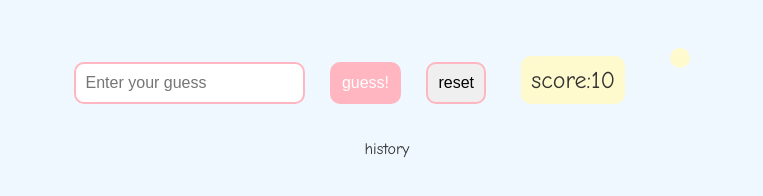
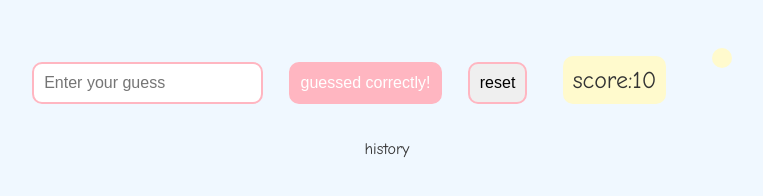
Before and after one commit to Sabarish-Ramesh/localstorage-mini, a plain HTML site: page index.html in a window 1280 px wide. Shown: the whole page, without its empty margins (253-1016 px from the left). Drawn offline with Linux system fonts and the light colour scheme.

Commit message:
index file changed

```diff
--- a/index.html
+++ b/index.html
@@ -4,14 +4,14 @@
 <head>
     <meta charset="UTF-8">
     <meta name="viewport" content="width=device-width, initial-scale=1.0">
-    <title>Document</title>
+
     <link rel="stylesheet" href="./style.css">
 
 </head>
 
 <body>
     <input id="user-guessed-num" min="1" max="10" placeholder="Enter your guess">
-    <button id="btn" onclick="check()">guess!</button>
+    <button id="btn" onclick="check()">guessed correctly!</button>
     <button id="reset" onclick="reset()">reset</button>
     <p id="score">score:10</p>
     <div id="tof">true/false:</div>
```
